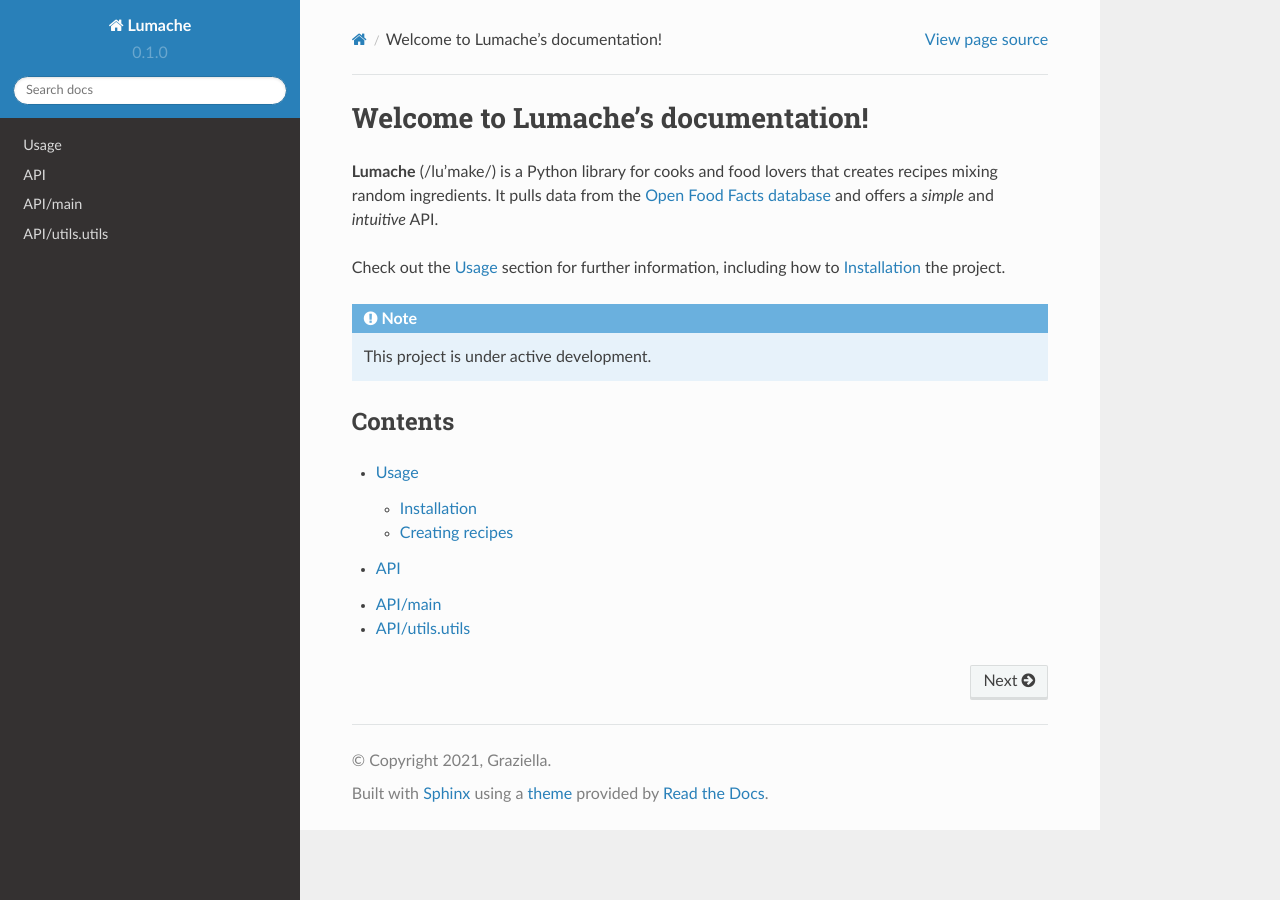
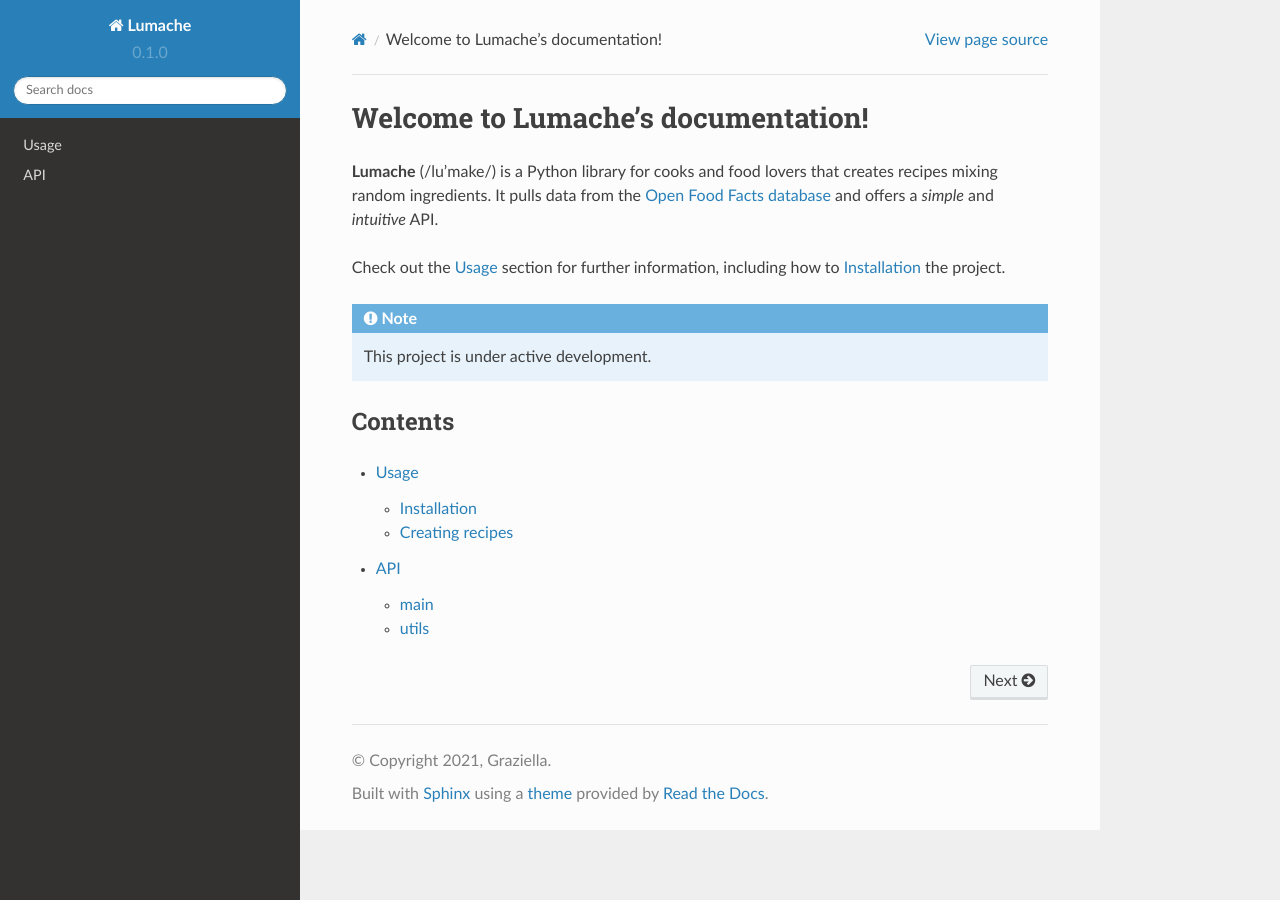
Before and after one commit to PedroDKE/rtd-tutorial, a Sphinx documentation site: the page built from docs/source/index.rst, in a window 1280 px wide. Built offline with Sphinx 7.4.7 and the Read the Docs theme 2.0.0, drawn with Linux system fonts in a browser that asks for light colours; pages that are not in the unit, such as notebooks, are missing from menus.

Commit message:
restructure

```diff
--- a/docs/source/api.rst
+++ b/docs/source/api.rst
@@ -1,22 +1,8 @@
 API
 ===
-
-20
 
 .. toctree::
    :maxdepth: 2
 
-   API/main
-   API/utils.utils
-
-API/main
-====
-.. automodule:: main
-   :members:
-   :undoc-members:
-
-API/utils.utils
-============
-.. automodule:: utils.utils
-   :members:
-   :undoc-members:
+   api/main
+   api/utils
--- /dev/null
+++ b/docs/source/api/main.rst
@@ -0,0 +1,6 @@
+main
+====
+
+.. automodule:: main
+   :members:
+   :undoc-members:
--- /dev/null
+++ b/docs/source/api/utils.rst
@@ -0,0 +1,6 @@
+utils
+=====
+
+.. automodule:: utils.utils
+   :members:
+   :undoc-members:
```
